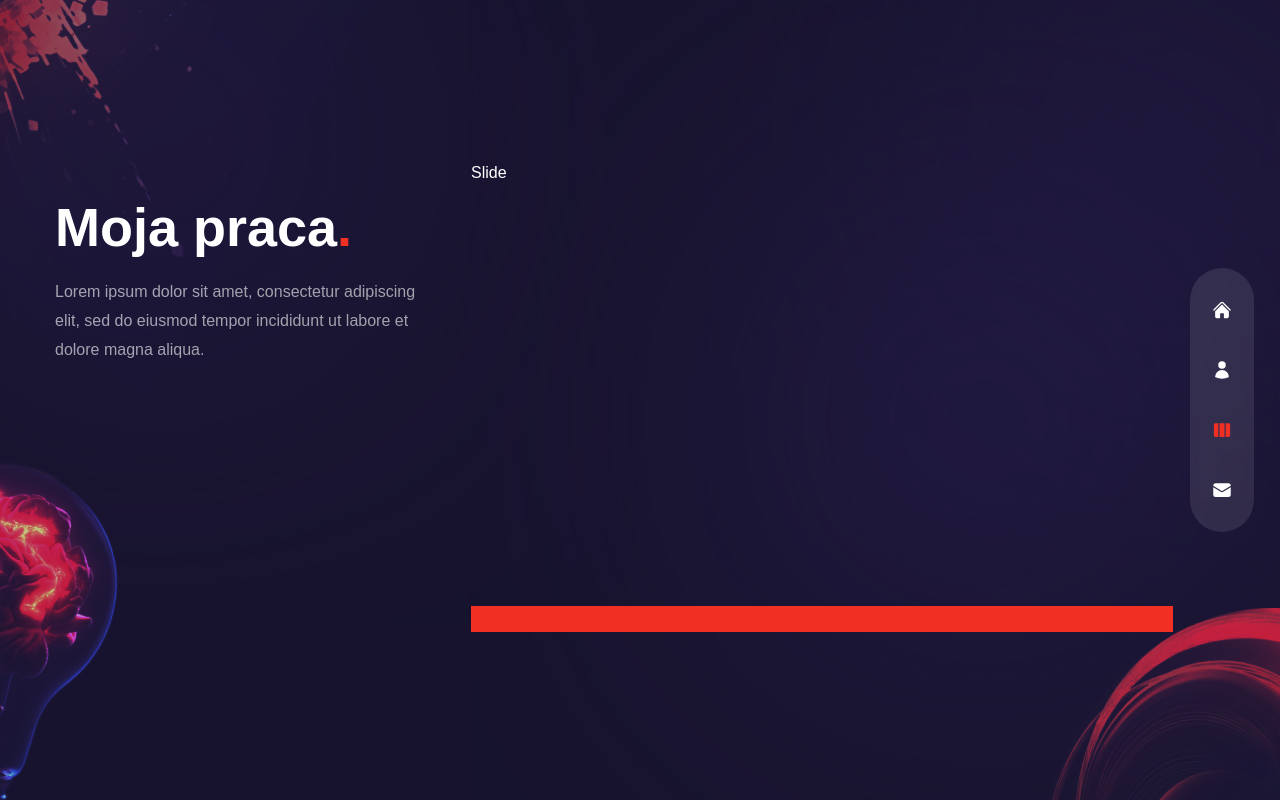
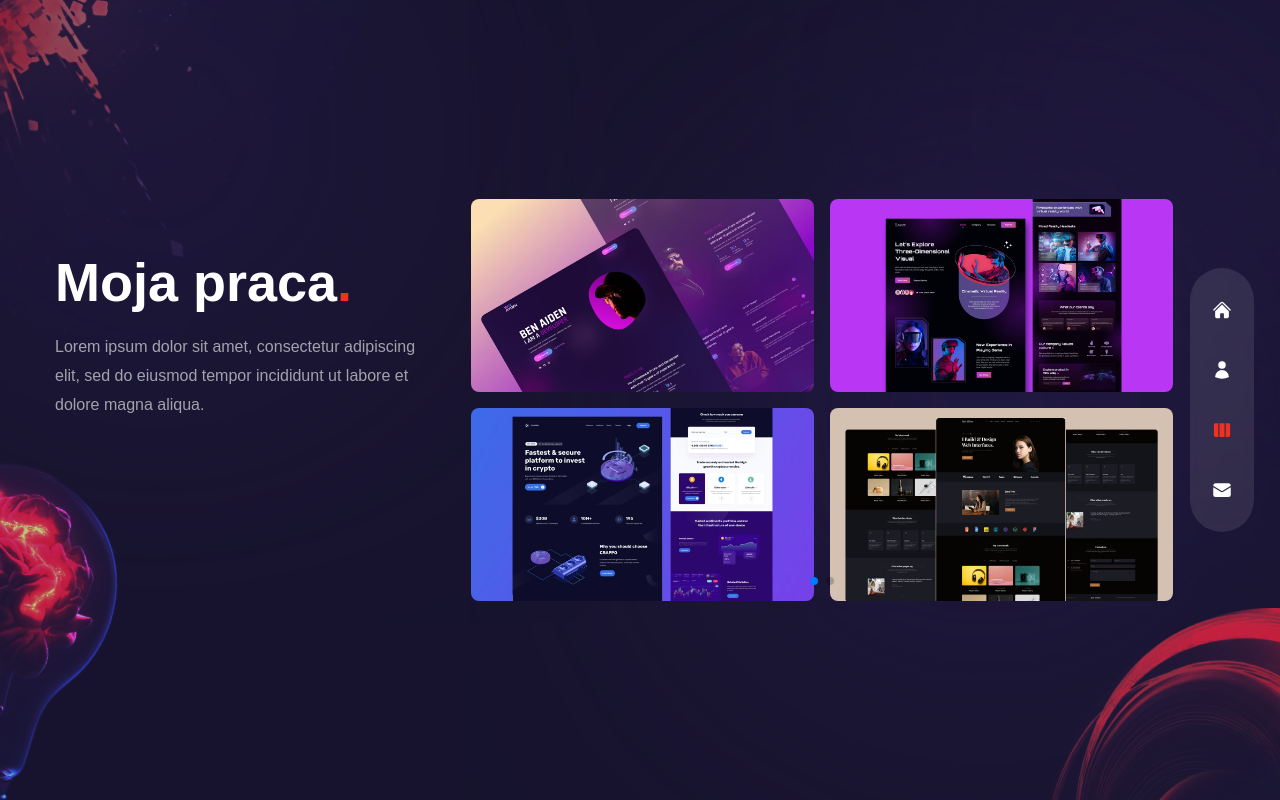
Before and after one commit to Atlon1/lukaszL-portfolio, a React (Create React App) app: page /lukaszL-portfolio/work in a window 1280 px wide. Built offline with nearby package versions, Linux system fonts and the light colour scheme.

Commit message:
section work prepere

```diff
--- a/src/components/CardLeft.tsx
+++ /dev/null
@@ -1,11 +0,0 @@
-import React from 'react';
-
-const CardLeft = () => {
-    return (
-        <div>
-            CardLeft
-        </div>
-    );
-};
-
-export default CardLeft;
--- a/src/components/CardRight.tsx
+++ /dev/null
@@ -1,11 +0,0 @@
-import React from 'react';
-
-const CardRight = () => {
-    return (
-        <div>
-            CardRight
-        </div>
-    );
-};
-
-export default CardRight;
--- a/src/components/ServiceSlider.tsx
+++ /dev/null
@@ -1,47 +0,0 @@
-import React from 'react';
-import {
-    RxCrop,
-    RxPencil2,
-    RxDesktop,
-    RxReader,
-    RxRocket,
-} from "react-icons/rx";
-
-
-// data
-const serviceData = [
-    {
-        icon: <RxCrop />,
-        title: 'Branding',
-        description: 'Lorem ipsum dolor sit amet, consectetur adipiscing elit.',
-    },
-    {
-        icon: <RxPencil2 />,
-        title: 'Design',
-        description: 'Lorem ipsum dolor sit amet, consectetur adipiscing elit.',
-    },
-    {
-        icon: <RxDesktop />,
-        title: 'Development',
-        description: 'Lorem ipsum dolor sit amet, consectetur adipiscing elit.',
-    },
-    {
-        icon: <RxReader />,
-        title: 'Copywriting',
-        description: 'Lorem ipsum dolor sit amet, consectetur adipiscing elit.',
-    },
-    {
-        icon: <RxRocket />,
-        title: 'SEO',
-        description: 'Lorem ipsum dolor sit amet, consectetur adipiscing elit.',
-    },
-];
-const ServiceSlider = () => {
-    return (
-        <div>
-            ServiceSlider
-        </div>
-    );
-};
-
-export default ServiceSlider;
--- a/src/components/TestimnialSlider.tsx
+++ /dev/null
@@ -1,36 +0,0 @@
-import React from 'react';
-
-const TestimnialSlider = () => {
-
-    const testimonialData = [
-        {
-            image: '/t-avt-1.png',
-            name: 'Anne Smith',
-            position: 'Customer',
-            message:
-                'Lorem ipsum dolor sit amet consectetur adipisicing elit. Cum expedita odit beatae, cupiditate saepe quam officia aut placeat quas neque!',
-        },
-        {
-            image: '/t-avt-2.png',
-            name: 'Jane Doe',
-            position: 'Customer',
-            message:
-                'Lorem ipsum dolor sit amet consectetur adipisicing elit. Cum expedita odit beatae, cupiditate saepe quam officia aut placeat quas neque!',
-        },
-        {
-            image: '/t-avt-3.png',
-            name: 'Jhon Doe',
-            position: 'Customer',
-            message:
-                'Lorem ipsum dolor sit amet consectetur adipisicing elit. Cum expedita odit beatae, cupiditate saepe quam officia aut placeat quas neque!',
-        },
-    ];
-
-    return (
-        <div>
-            TestimnialSlider
-        </div>
-    );
-};
-
-export default TestimnialSlider;
--- a/src/components/WorkSlider.tsx
+++ b/src/components/WorkSlider.tsx
@@ -4,6 +4,10 @@ import 'swiper/css';
 import 'swiper/css/pagination';
 import 'swiper/css/free-mode';
 import {Pagination} from 'swiper';
+import thumb1 from '../assets/thumb1.jpg';
+import thumb2 from '../assets/thumb2.jpg';
+import thumb3 from '../assets/thumb3.jpg';
+import thumb4 from '../assets/thumb4.jpg';
 import {BsArrowRight} from 'react-icons/bs';
 
 const WorkSlider = () => {
@@ -14,19 +18,19 @@ const WorkSlider = () => {
                 images: [
                     {
                         title: 'title',
-                        path: '/thumb1.jpg',
+                        path: thumb1,
                     },
                     {
                         title: 'title',
-                        path: '/thumb2.jpg',
+                        path: thumb2,
                     },
                     {
                         title: 'title',
-                        path: '/thumb3.jpg',
+                        path: thumb3,
                     },
                     {
                         title: 'title',
-                        path: '/thumb4.jpg',
+                        path: thumb4,
                     },
                 ],
             },
@@ -34,19 +38,19 @@ const WorkSlider = () => {
                 images: [
                     {
                         title: 'title',
-                        path: '/thumb4.jpg',
+                        path: thumb4,
                     },
                     {
                         title: 'title',
-                        path: '/thumb1.jpg',
+                        path: thumb3,
                     },
                     {
                         title: 'title',
-                        path: '/thumb2.jpg',
+                        path: thumb2,
                     },
                     {
                         title: 'title',
-                        path: '/thumb3.jpg',
+                        path: thumb1,
                     },
                 ],
             },
@@ -61,12 +65,35 @@ const WorkSlider = () => {
                 clickable: true,
             }}
             modules={[Pagination]}
-            className='h-[240px] sm:h-[480px]'
+            className='w-full h-full'
         >
             {workSlides.slides.map((slide, index) => {
                 return (
                     <SwiperSlide key={index}>
-                        Slide
+                        <div className='grid grid-cols-2 grid-rows-2 gap-4 cursor-pointer'>
+                            {slide.images.map((image, index) => {
+                                return (
+                                    <div
+                                        key={index}
+                                        className='relative rounded-lg overflow-hidden flex items-center justify-center group'>
+                                        <div className='flex items-center justify-center relative overflow-hidden group'>
+                                            <img
+                                                className='max-w-[500px] max-h-[250px] h-full w-full'
+                                                src={image.path} alt={image.title}/>
+                                        </div>
+                                        <div
+                                            className='absolute inset-0 bg-gradient-to-l from-transparent via-[#e838cc] to-[#4a22bd] opacity-0 group-hover:opacity-80 transition-all duration-700'></div>
+                                        <div className='absolute bottom-0 translate-y-full group-hover:-translate-y-10 group-hover:xl:-translate-y-20 transition-all duration-300 flex'>
+                                            <div className='flex items-center gap-x-2 text-[13px] tracking-[0.2em]'>
+                                                <div className='delay-100'>Live</div>
+                                                <div className='translate-y-[500%] group-hover:translate-y-0 transition-all duration-300 deley-150'>Project</div>
+                                                <div className='text-xl translate-y-[500%] group-hover:translate-y-0 transition-all duration-300 delay-200'><BsArrowRight/></div>
+                                            </div>
+                                        </div>
+                                    </div>
+                                )
+                            })}
+                        </div>
                     </SwiperSlide>
                 )
             })}
--- a/src/pages/Work.tsx
+++ b/src/pages/Work.tsx
@@ -3,7 +3,7 @@ import Bulb from "../components/Bulb";
 import Circles from "../components/Circles";
 
 import {motion} from "framer-motion";
-import { fadeIn } from "../variants";
+import {fadeIn} from "../variants";
 import WorkSlider from "../components/WorkSlider";
 
 
@@ -14,16 +14,32 @@ const Work = () => {
             <div className='container mx-auto'>
                 <div className=' flex flex-col xl:flex-row gap-x-8'>
                     <div className='text-center flex xl:w-[30vw] flex-col lg:text-left mb-4 xl:mb-0'>
-                        <h2 className='h2 xl:mt-8'>
+                        <motion.h2
+                            variants={fadeIn('up', 0.2)}
+                            initial='hidden'
+                            animate='show'
+                            exit='hidden'
+                            className='h2 xl:mt-12'>
                             Moja praca<span className='text-accent'>.</span>
-                        </h2>
-                        <p className='mb-4 max-w-[400px] mx-auto lg:max-0'>
-                            Lorem ipsum dolor sit amet, consectetur adipiscing elit, sed do eiusmod tempor incididunt ut labore et dolore magna aliqua.
-                        </p>
+                        </motion.h2>
+                        <motion.p
+                            variants={fadeIn('up', 0.4)}
+                            initial='hidden'
+                            animate='show'
+                            exit='hidden'
+                            className='mb-4 max-w-[400px] mx-auto lg:max-0'>
+                            Lorem ipsum dolor sit amet, consectetur adipiscing elit, sed do eiusmod tempor incididunt ut
+                            labore et dolore magna aliqua.
+                        </motion.p>
                     </div>
-                    <div className='w-full xl:max-w-[60%]'>
+                    <motion.div
+                        variants={fadeIn('down', 0.2)}
+                        initial='hidden'
+                        animate='show'
+                        exit='hidden'
+                        className='w-full xl:max-w-[60%]'>
                         <WorkSlider/>
-                    </div>
+                    </motion.div>
                 </div>
             </div>
             <Bulb/>
--- a/src/styles/tailwind.css
+++ b/src/styles/tailwind.css
@@ -5,11 +5,7 @@
 .translate-z-0 {
     transform: translateZ(0px);
 }
-.swiper-horizontal > .swiper-pagination-bullets .swiper-pagination-bullet,
-.swiper-pagination-horizontal.swiper-pagination-bullets,
-.swiper-pagination-bullet {
-    background-color: #f13024;
-}
+
 
 .swiper-button-next:after,
 .swiper-button-prev:after,
```
